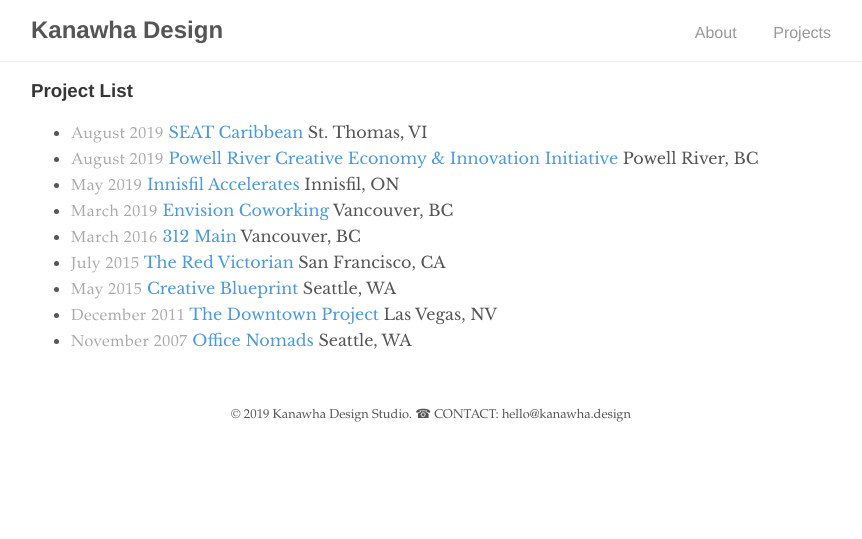
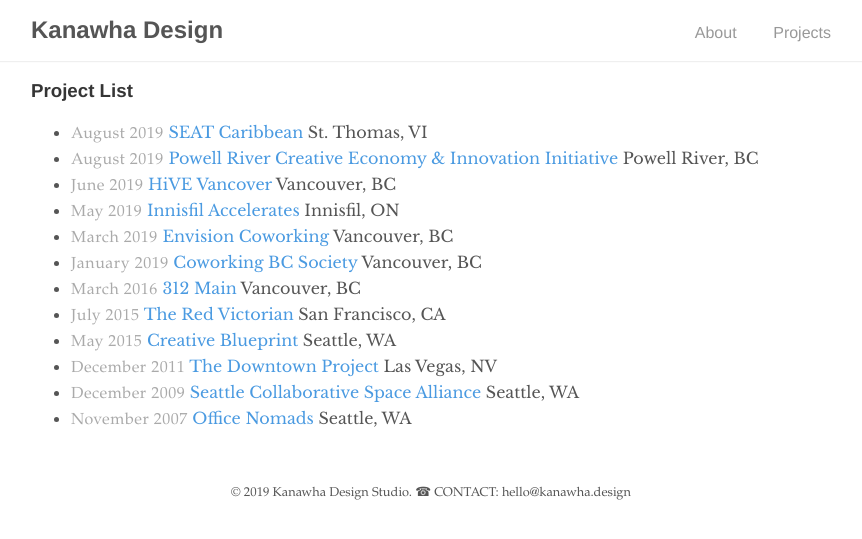
Before and after one commit to Kanawha/porfolio, a Jekyll site: the page built from index.html, in a window 1280 px wide. Shown: the top 539 px of the page, without its empty margins (209-1071 px from the left). Built offline with Jekyll 4.4.1, drawn with Linux system fonts in a browser that asks for light colours; the list of posts is cut into pages by our own code.

```diff
--- /dev/null
+++ b/_posts/2009-12-01-coworking-seattle.md
@@ -0,0 +1,6 @@
+---
+layout: post
+title:  "Seattle Collaborative Space Alliance"
+location:  "Seattle, WA"
+project_url:  "http://collaborativespaces.org"
+---
--- /dev/null
+++ b/_posts/2019-01-01-coworking-bc.md
@@ -0,0 +1,6 @@
+---
+layout: post
+title:  "Coworking BC Society"
+location:  "Vancouver, BC"
+project_url:  "https://coworkingbc.ca"
+---
--- /dev/null
+++ b/_posts/2019-06-06-hive-vancouver.md
@@ -0,0 +1,6 @@
+---
+layout: post
+title:  "HiVE Vancover"
+location:  "Vancouver, BC"
+project_url:  "https://www.hivevancouver.com"
+---
```
Also changed, not shown: _posts/2019-08-15-powell-river.md (+1 -0 lines).
